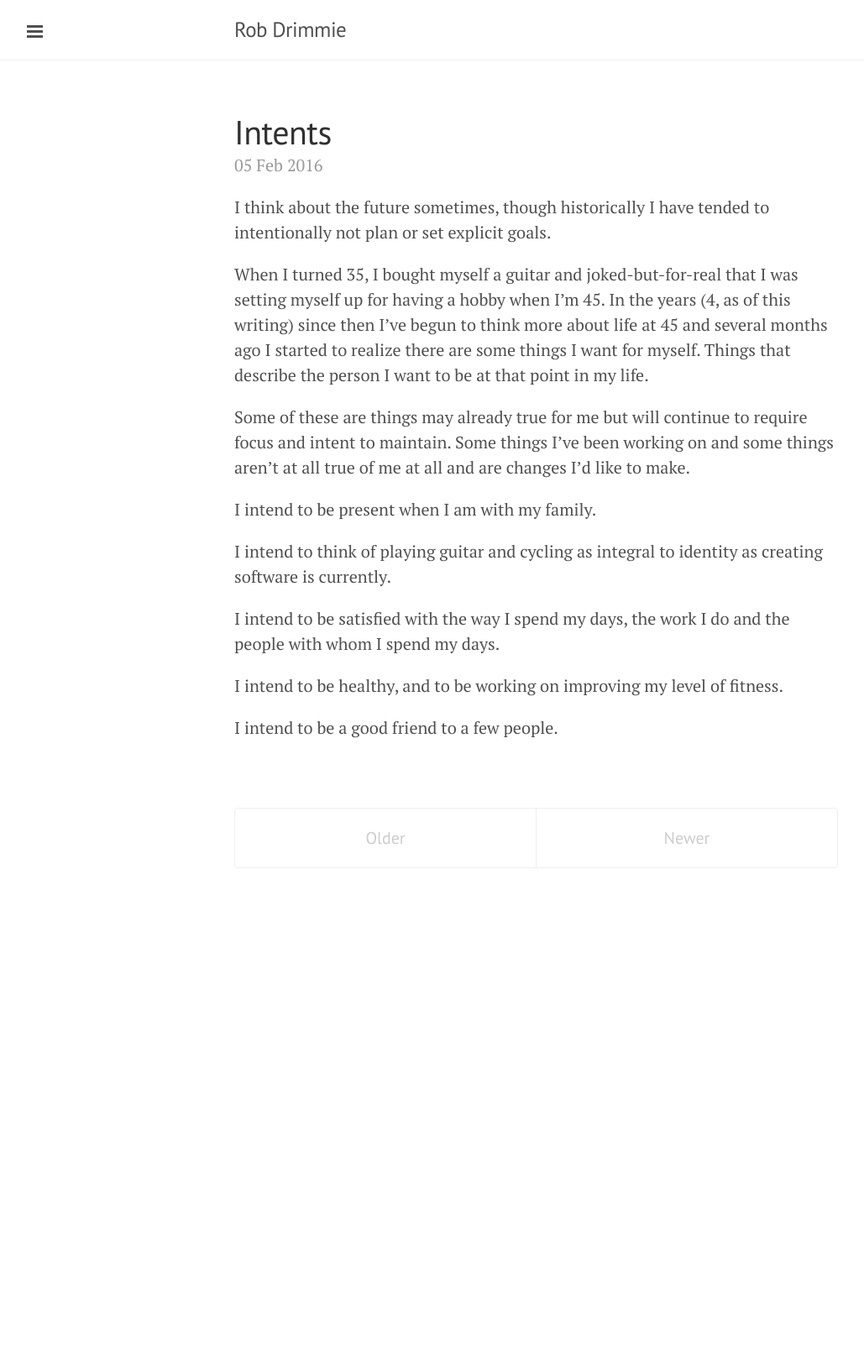
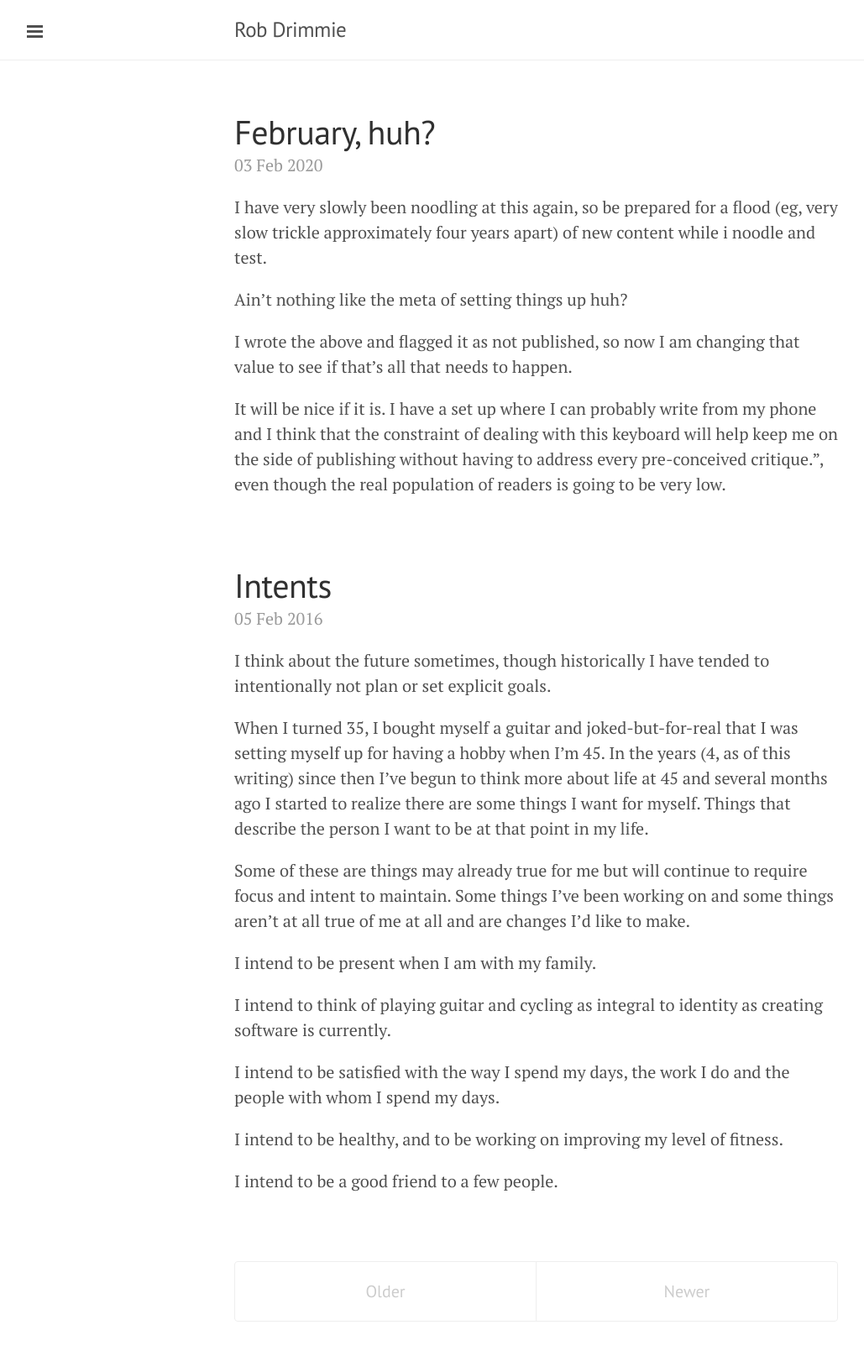
Before and after one commit to robdrimmie/robdrimmie.github.io, a Jekyll site: the page built from index.html, in a window 1280 px wide. Shown: the whole page at 84% size, without its empty margins (1-1030 px from the left). Built offline with Jekyll 4.4.1, drawn with Linux system fonts in a browser that asks for light colours; the list of posts is cut into pages by our own code; before the commit the page ends 1094 px from its top, so only the background shows below that.

Commit message:
trying publish with more text

```diff
--- a/_posts/2020-02-03-february-huh.markdown
+++ b/_posts/2020-02-03-february-huh.markdown
@@ -8,3 +8,7 @@ tags: [navel]
 I have very slowly been noodling at this again, so be prepared for a flood (eg, very slow trickle approximately four years apart) of new content while i noodle and test.
 
 Ain't nothing like the meta of setting things up huh?
+
+I wrote the above and flagged it as not published, so now I am changing that value to see if that's all that needs to happen.
+
+It will be nice if it is. I have a set up where I can probably write from my phone and I think that the constraint of dealing with this keyboard will help keep me on the side of publishing without having to address every pre-conceived critique.", even though the real population of readers is going to be very low.
```
Also changed, not shown: other parts of _posts/2020-02-03-february-huh.markdown (+1 -1 lines).
